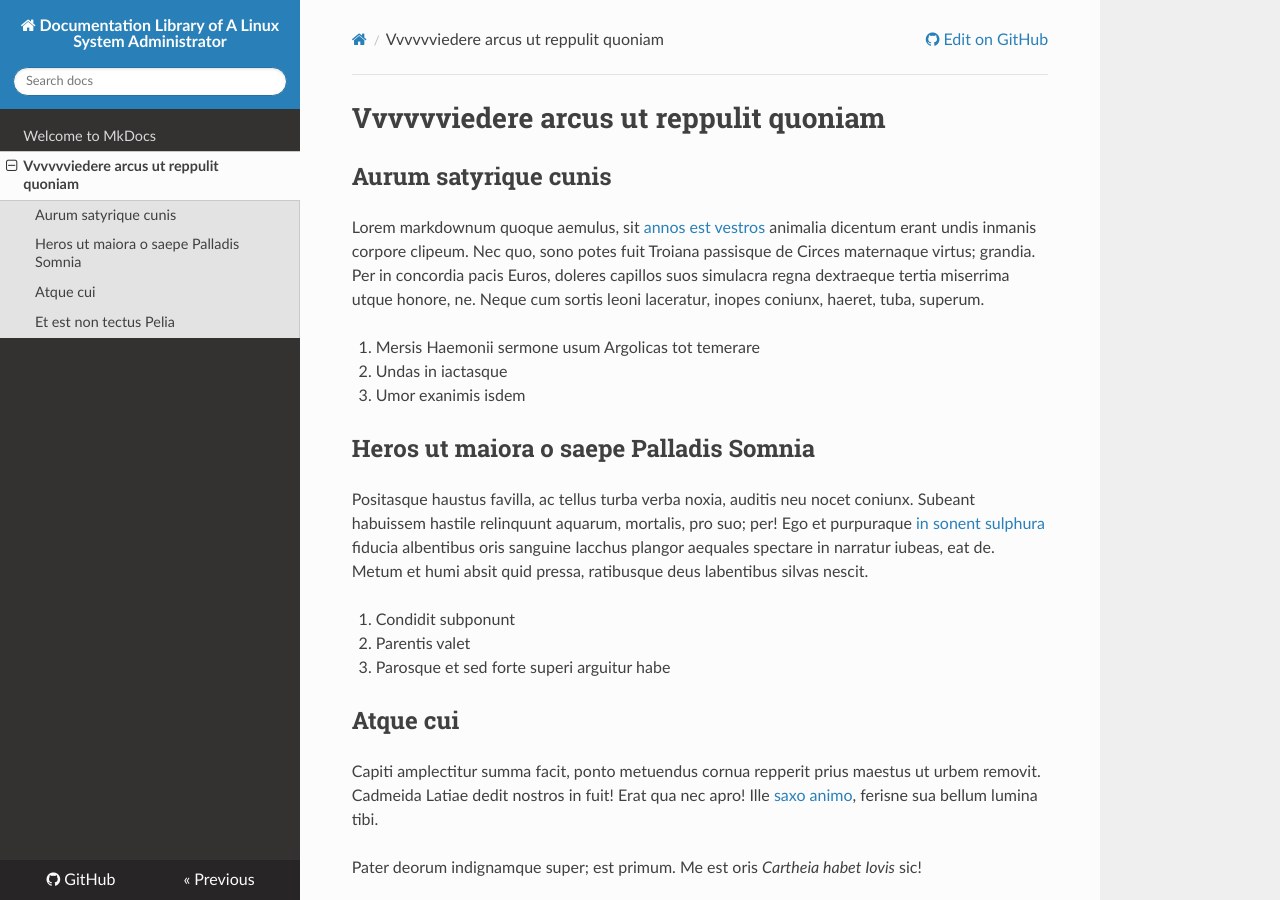
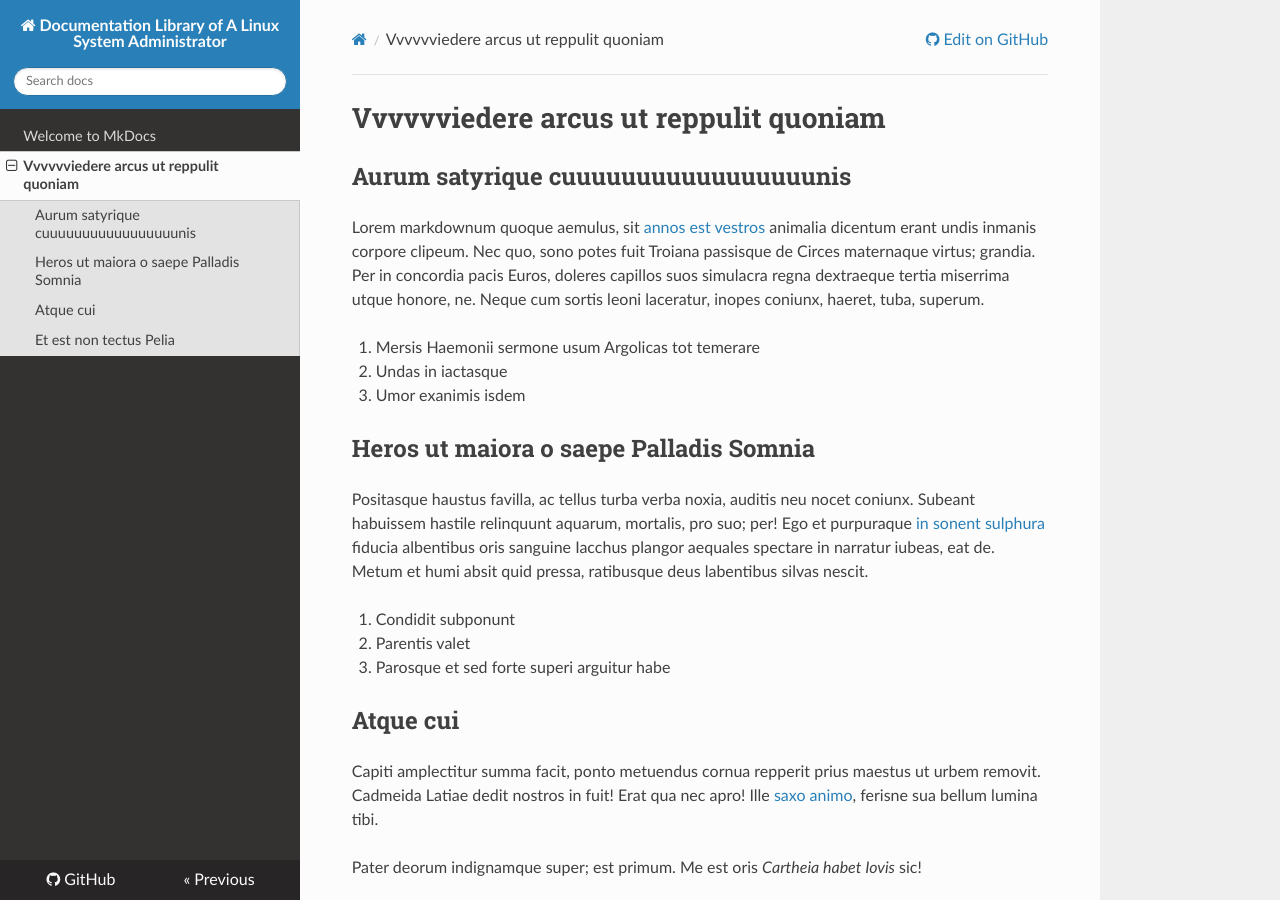
Before and after one commit to iprofor/docs.iprofor.it, an MkDocs documentation site: the page built from markdown/about.md, in a window 1280 px wide and 900 px high. Built offline with MkDocs 1.6.1, drawn with Linux system fonts in a browser that asks for light colours; nearby versions of some CDN libraries; old or Windows-style settings are respelled for this version of MkDocs.

Commit message:
Update about.md

```diff
--- a/markdown/about.md
+++ b/markdown/about.md
@@ -1,6 +1,6 @@
 # Vvvvvviedere arcus ut reppulit quoniam
 
-## Aurum satyrique cunis
+## Aurum satyrique cuuuuuuuuuuuuuuuuunis
 
 Lorem markdownum quoque aemulus, sit [annos est vestros](http://a.net/) animalia
 dicentum erant undis inmanis corpore clipeum. Nec quo, sono potes fuit Troiana
```
